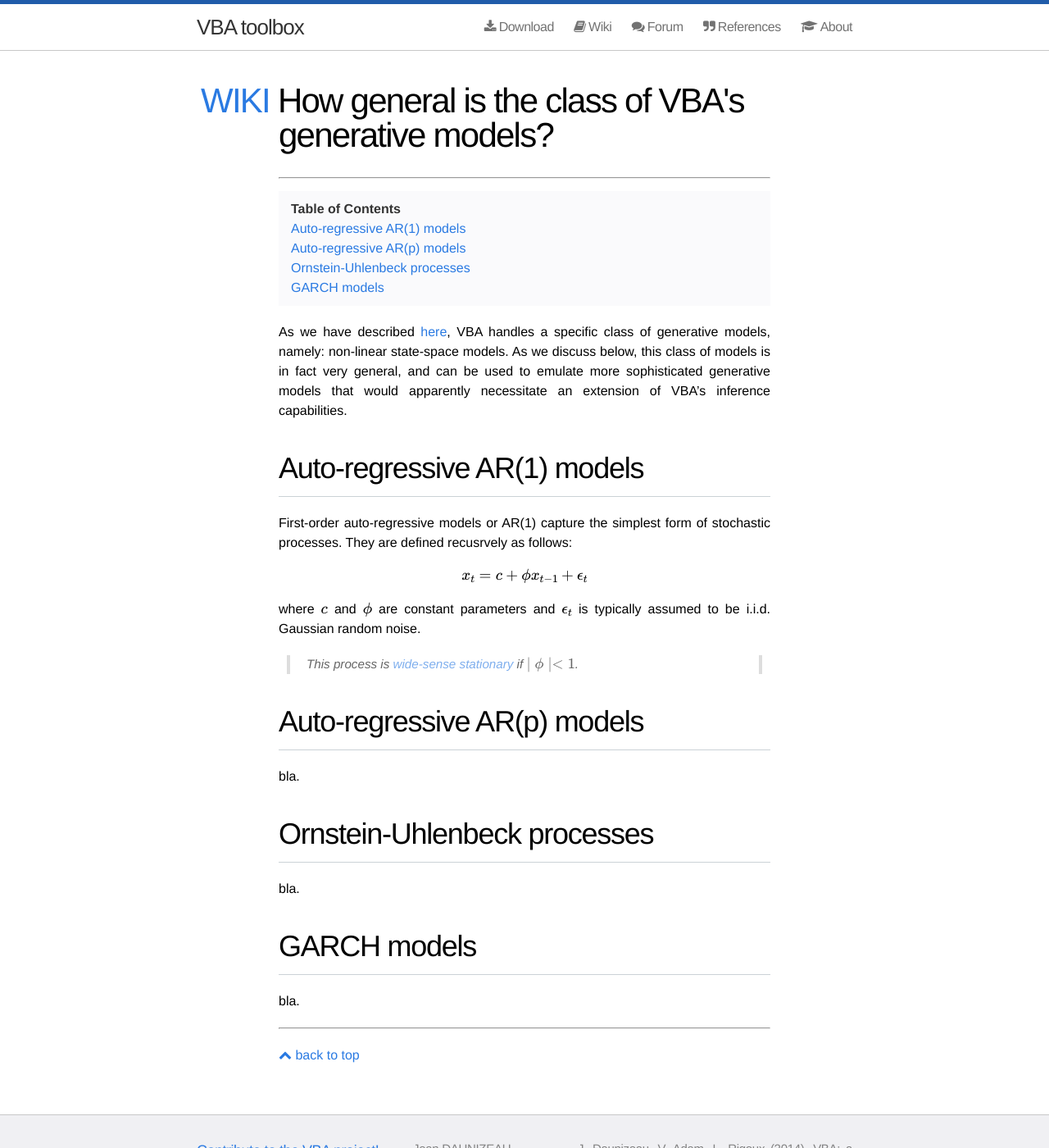
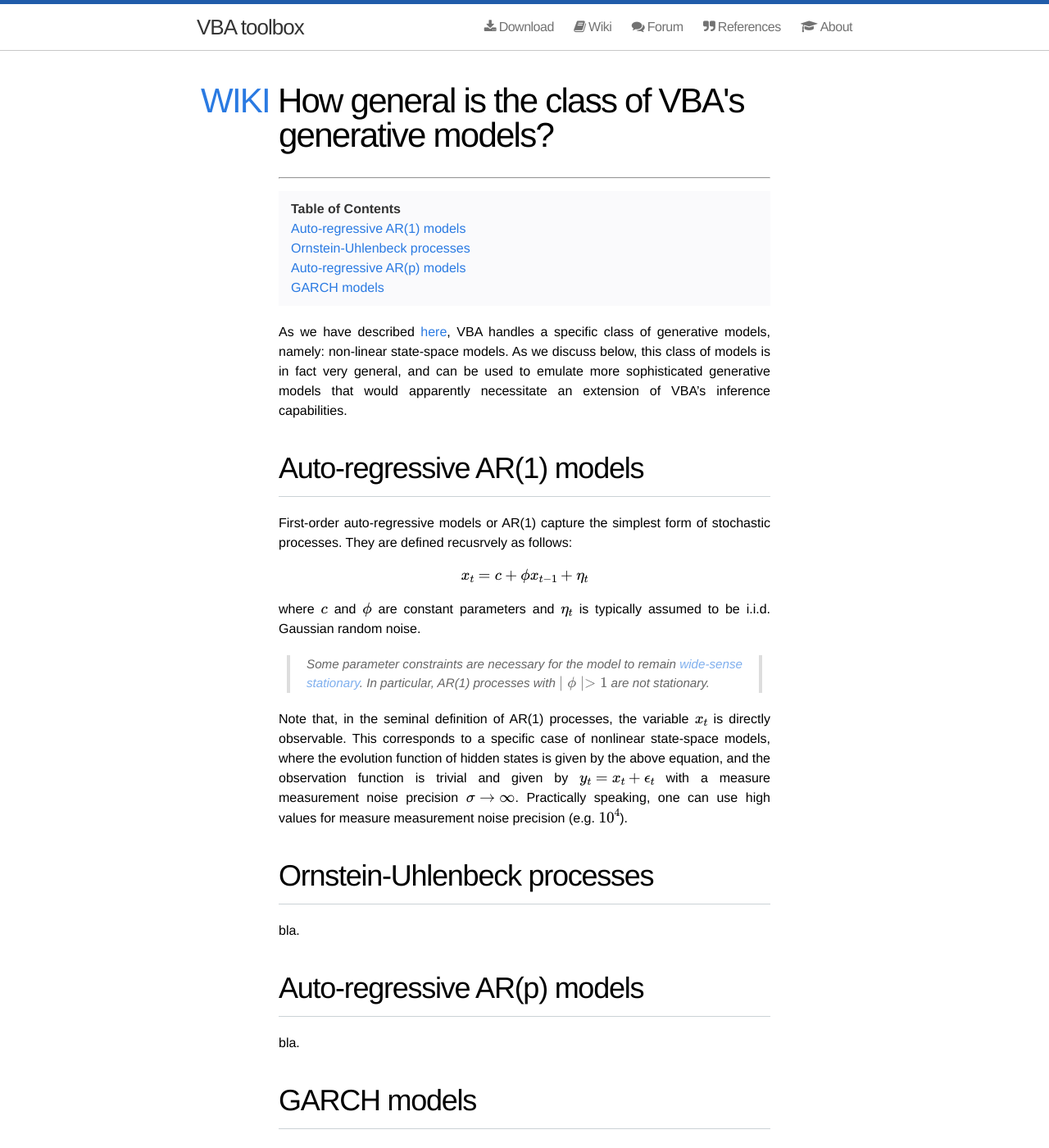
Before and after one commit to MBB-team/VBA-toolbox, a Jekyll site: the page built from _wiki/generativeModels.md, in a window 1280 px wide and 1400 px high. Shown: the whole window at 82% size. Built offline with Jekyll 4.4.1, drawn with Linux system fonts in a browser that asks for light colours; nearby versions of some CDN libraries; formulas are drawn with MathJax 3.

Commit message:
Update generativeModels.md

```diff
--- a/_wiki/generativeModels.md
+++ b/_wiki/generativeModels.md
@@ -11,23 +11,26 @@ As we have described [here]({{ site.baseurl }}/_wiki/Structure-of-VBA's-generati
 
 First-order auto-regressive models or AR(1) capture the simplest form of stochastic processes. They are defined recusrvely as follows:
 
-$$x_t= c+ \phi x_{t-1} +\epsilon_t$$
+$$x_t= c+ \phi x_{t-1} +\eta_t$$
 
-where $$c$$ and $$\phi$$ are constant parameters and $$\epsilon_t$$ is typically assumed to be i.i.d. Gaussian random noise.
+where $$c$$ and $$\phi$$ are constant parameters and $$\eta_t$$ is typically assumed to be i.i.d. Gaussian random noise.
 
-> This process is [wide-sense stationary](https://en.wikipedia.org/wiki/Stationary_process#Weak_or_wide-sense_stationarity) if $$\mid \phi \mid <1$$.
+> Some parameter constraints are necessary for the model to remain [wide-sense stationary](https://en.wikipedia.org/wiki/Stationary_process#Weak_or_wide-sense_stationarity). In particular, AR(1) processes with $$\mid \phi \mid >1$$ are not stationary.
+
+Note that, in the seminal definition of AR(1) processes, the variable $$x_t$$ is directly observable. This corresponds to a specific case of nonlinear state-space models, where the evolution function of hidden states is given by the above equation, and the observation function is trivial and given by $$y_t = x_t + \epsilon_t$$ with a measure measurement noise precision $$\sigma \rightarrow \infty$$. Practically speaking, one can use high values for measure measurement noise precision (e.g. $$10^4$$).
 
 
+# Ornstein-Uhlenbeck processes
 
+
+bla.
 
 
 # Auto-regressive AR(p) models
 
 bla.
 
-# Ornstein-Uhlenbeck processes
 
-bla.
 
 # GARCH models
 
```
